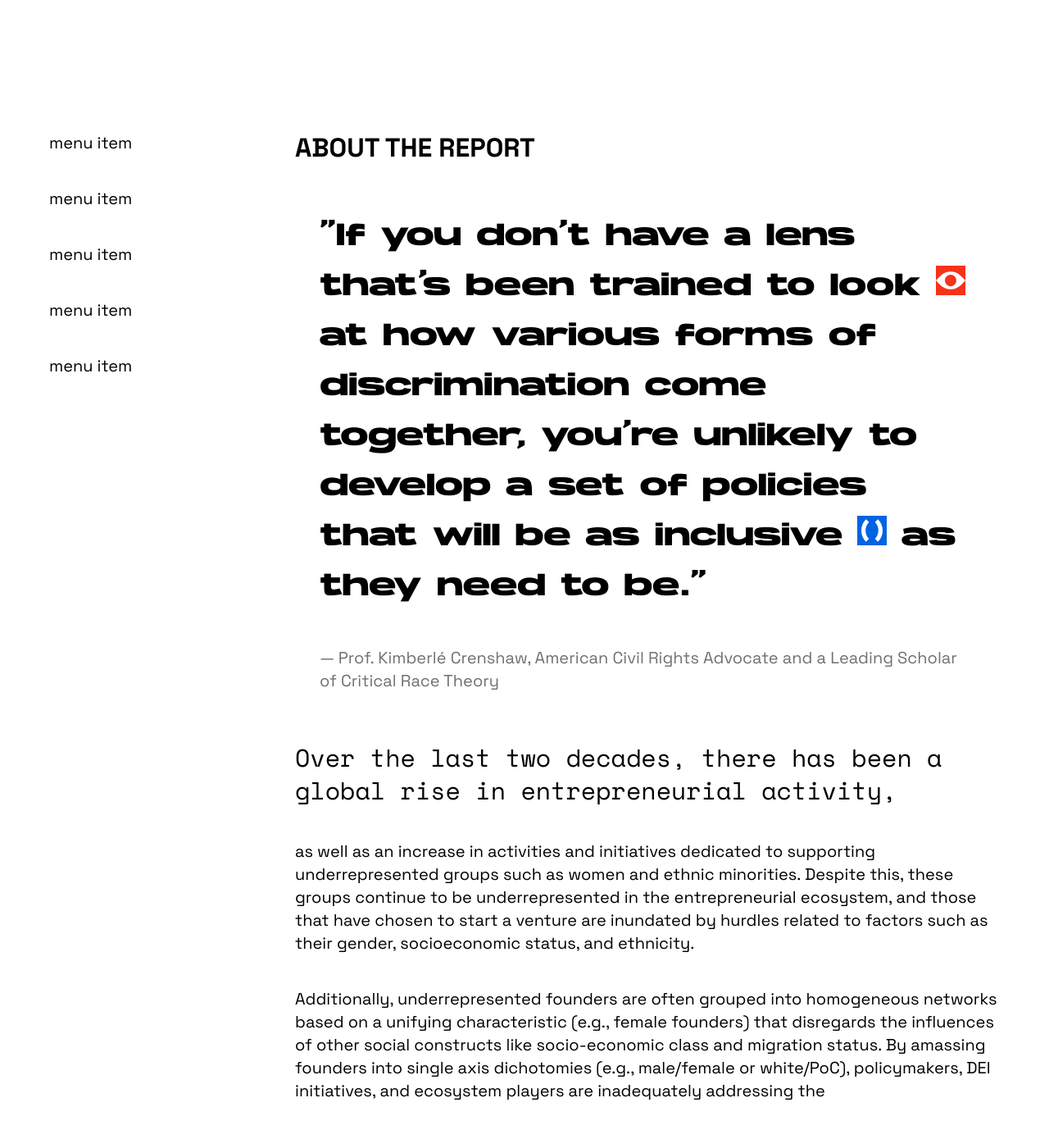
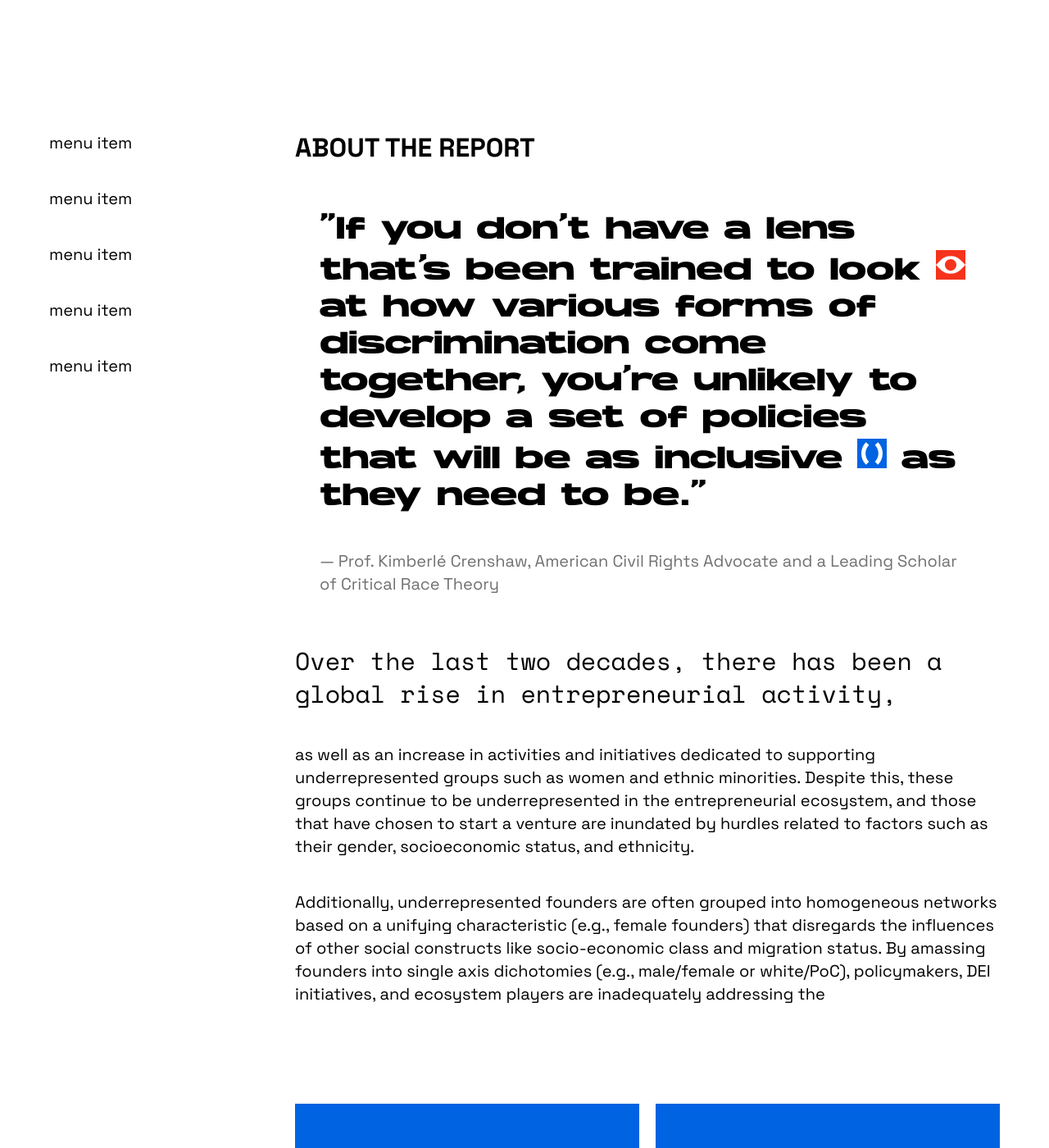
Before and after one commit to Founderland/Report, a Jekyll site: the page built from index.html, in a window 1280 px wide and 1400 px high, scrolled down 490 px. Shown: the whole window at 82% size. Built offline with Jekyll 4.4.1, drawn with Linux system fonts in a browser that asks for light colours.

Commit message:
blockquote tweaks

```diff
--- a/assets/styles/input.css
+++ b/assets/styles/input.css
@@ -11,8 +11,7 @@
 }
 h1,
 blockquote,
-blockquote p,
-.text-hanson {
+blockquote p {
     font-family: Hanson, 'Space Grotesk', sans-serif;
 }
 html,
@@ -159,7 +158,7 @@
     blockquote,
     blockquote p  {
         @apply text-3xl;
-        @apply leading-relaxed;
+        /* @apply leading-relaxed; */
     }
 }
 
--- a/assets/styles/output.css
+++ b/assets/styles/output.css
@@ -573,14 +573,14 @@
   margin-bottom: 1rem;
 }
 
+.my-8 {
+  margin-top: 2rem;
+  margin-bottom: 2rem;
+}
+
 .mx-auto {
   margin-left: auto;
   margin-right: auto;
-}
-
-.my-8 {
-  margin-top: 2rem;
-  margin-bottom: 2rem;
 }
 
 .ml-2 {
@@ -617,10 +617,6 @@
 
 .w-2\/3 {
   width: 66.666667%;
-}
-
-.w-1\/2 {
-  width: 50%;
 }
 
 .grid-cols-2 {
@@ -765,8 +761,7 @@
 
 h1,
 blockquote,
-blockquote p,
-.text-hanson {
+blockquote p {
   font-family: Hanson, 'Space Grotesk', sans-serif;
 }
 
@@ -941,7 +936,7 @@
     blockquote p {
     font-size: 1.875rem;
     line-height: 2.25rem;
-    line-height: 1.625;
+    /* @apply leading-relaxed; */
   }
 }
 
```
